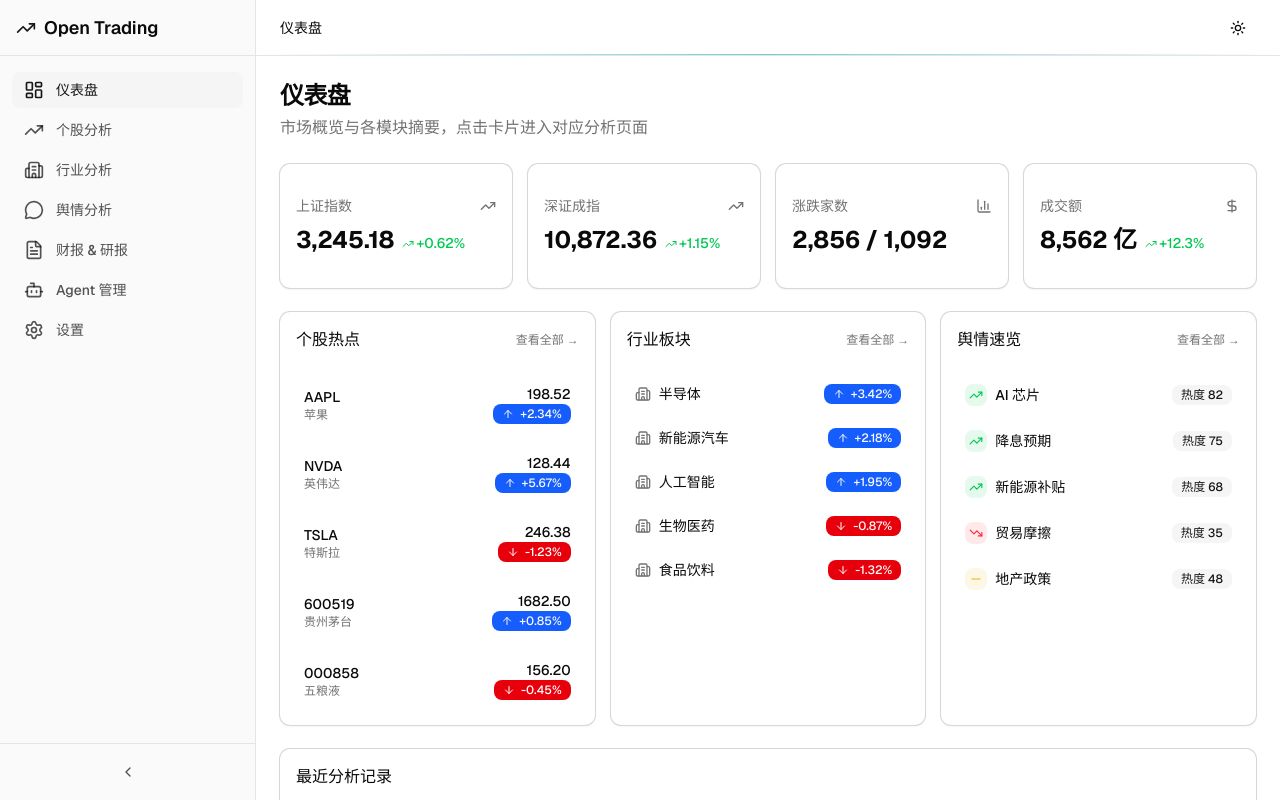
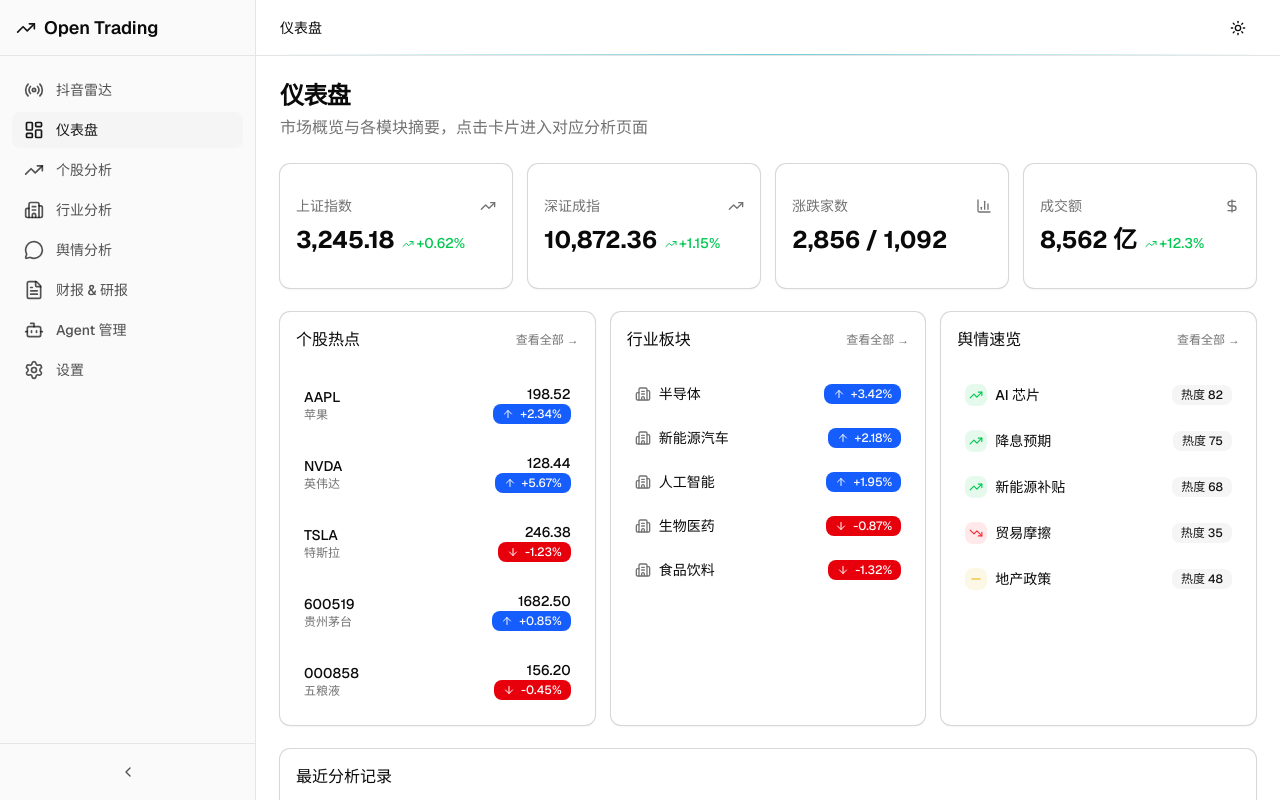
Before and after one commit to rhinonan/open-trading, a Next.js app: page / in a window 1280 px wide. Shown: the top 800 px of the page. Built offline with nearby package versions, Linux system fonts and the light colour scheme.

Commit message:
feat: 导航新增抖音雷达（首位），面包屑适配

```diff
--- a/src/components/layout/header.tsx
+++ b/src/components/layout/header.tsx
@@ -6,6 +6,7 @@ import { ThemeToggle } from "./theme-toggle";
 
 const BREADCRUMB_MAP: Record<string, string> = {
   "/": "仪表盘",
+  "/douyin": "抖音雷达",
   "/stocks": "个股分析",
   "/industry": "行业分析",
   "/sentiment": "舆情分析",
--- a/src/components/layout/sidebar.tsx
+++ b/src/components/layout/sidebar.tsx
@@ -26,9 +26,11 @@ import {
   ChevronLeft,
   ChevronRight,
   Menu,
+  Radio,
 } from "lucide-react";
 
 const NAV_ITEMS = [
+  { label: "抖音雷达", href: "/douyin", icon: Radio },
   { label: "仪表盘", href: "/", icon: LayoutDashboard },
   { label: "个股分析", href: "/stocks", icon: TrendingUp },
   { label: "行业分析", href: "/industry", icon: Building2 },
```
